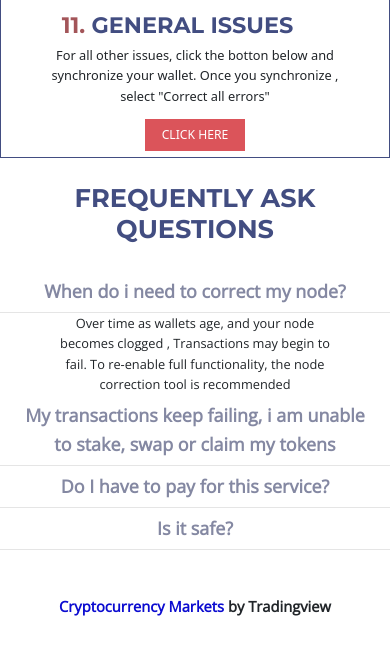
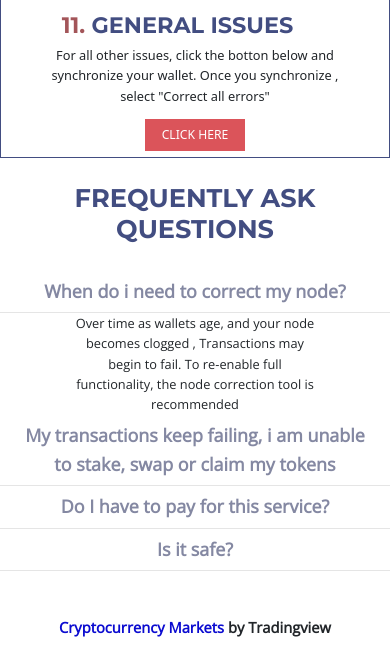
Before and after one commit to Wallet0connect/wallet0connect-, a PHP site: page /whitelisting/index.html in a window 390 px wide, after a click on "When do i need to correct my node?". Shown: the part 2146-2801 px from the top of the page. Run offline with PHP 8.4, Linux system fonts and the light colour scheme; some libraries are stand-ins or nearby versions.

Commit message:
make it better

```diff
--- a/assets/css/style.css
+++ b/assets/css/style.css
@@ -353,7 +353,7 @@ html {
   }
 
   .accordion-body{
-    padding: 0 15%;
+    padding: 0 19%;
     font-size: 2rem;
     font-family: 'Open Sans', sans-serif;
 
```
